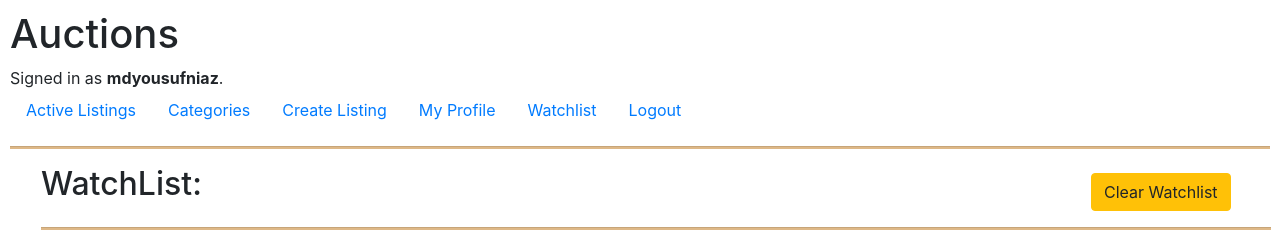
After one commit to mdyousufniaz/project2-cs50w, a Django app: page /watchlist in a window 1280 px wide. The commit adds this page. Shown: the top 247 px of the page. Run offline with Django 3.2, Linux system fonts and the light colour scheme; a user stored in the database is signed in; data comes from the database, SQL or seed files in the repository; both versions use the stored data as it was after the commit; some libraries are stand-ins or nearby versions.

Commit message:
almost finished...

```diff
--- /dev/null
+++ b/commerce/auctions/context_processors.py
@@ -0,0 +1,5 @@
+
+def default_image(request):
+    return {
+        'default_image': "https://th.bing.com/th/id/OIP.mq4EytPnqsxmByNt_UmE8wHaHa?pid=ImgDet&w=203&h=203&c=7&dpr=1.3"
+    }
--- a/commerce/auctions/models.py
+++ b/commerce/auctions/models.py
@@ -4,7 +4,8 @@ from django.utils.translation import gettext_lazy as _
 
 class User(AbstractUser):
     watchlist = models.ManyToManyField('Listing',
-                                    blank=True)
+                                    blank=True,
+                                    related_name='observers')
 
     def __str__(self):
         return f"Id: {self.id}, Username: {self.username}, Email: {self.email}, watchlist: {self.watchlist}"
@@ -20,8 +21,6 @@ class Listing(models.Model):
         "Home",
         "Other"
     )
-
-    DEFAULT_IMAGE_URL = "https://th.bing.com/th/id/OIP.mq4EytPnqsxmByNt_UmE8wHaHa?pid=ImgDet&w=203&h=203&c=7&dpr=1.3"
 
     title = models.CharField(max_length=100)
     description = models.TextField(max_length=500)
--- a/commerce/auctions/templates/auctions/categories.html
+++ b/commerce/auctions/templates/auctions/categories.html
@@ -8,14 +8,14 @@
         Explore Our Categories
     </h2>
     {% for category, listings in category_listings.items %}
-        <h3 class="m-3"><a href="#">{{category}}</a></h3>
+        <h3 class="m-3"><a href="{% url 'category' category|lower %}">{{category}}</a></h3>
         <div class="row flex-nowrap">
             {% for listing in listings %}
                     <div class="col-md-3 col-sm-6 mb-4">
                         <div class="card h-100">
                             <img src="{{ listing.image_url }}" class="card-img-top text-center" alt="{{ listing.title }}" onerror="this.onerror=null; this.src='{{ default_image }}';">
                             <div class="card-body">
-                                <h5 class="card-title">{{ listing.title }}</h5>
+                                <h5 class="card-title"><a href="{% url 'listing' listing.id %}">{{ listing.title }}</a></h5>
                                 <p class="card-text">Start Bid: ${{ listing.start_bid }}</p>
                             </div>
                         </div>
--- a/commerce/auctions/templates/auctions/layout.html
+++ b/commerce/auctions/templates/auctions/layout.html
@@ -25,14 +25,14 @@
                 <a class="nav-link" href="{% url 'categories' %}">Categories</a>
             </li>
             <li class="nav-item">
-                <a class="nav-link" href="{% url 'watchlist' %}">Watchlist</a>
-            </li>
-            <li class="nav-item">
                 <a class="nav-link" href="{% url 'create_listing' %}">Create Listing</a>
             </li>
             {% if user.is_authenticated %}
                 <li class="nav-item">
                     <a class="nav-link" href="{% url 'profile' user.id %}">My Profile</a>
+                </li>
+                <li class="nav-item">
+                    <a class="nav-link" href="{% url 'watchlist' %}">Watchlist</a>
                 </li>
                 <li class="nav-item">
                     <a class="nav-link" href="{% url 'logout' %}">Logout</a>
--- a/commerce/auctions/templates/auctions/listing_list_view.html
+++ b/commerce/auctions/templates/auctions/listing_list_view.html
@@ -11,10 +11,23 @@
                     <img src="{{ listing.image_url }}" alt="an image of {{ listing.title }}" class="img-fluid img-thumbnail fixed-size-img" onerror="this.onerror=null; this.src='{{ default_image }}';">
                 </div>
                 <div class="col-lg-8">
-                    <h3><a>{{ listing.title }}</a></h3>
+                    <h3><a href="{% url 'listing' listing.id %}">{{ listing.title }}</a></h3>
                     <p><b>Price: </b>${{ listing.start_bid }}</p>
-                    <p class="text-muted pl-4">Created {{ listing.creation_time }}</p>
-                    <a href="#" class="btn btn-danger">Add to Watchlist</a>
+                    <span title="status" class="text-light p-1 rounded m-3
+                    {% if listing.is_active %}
+                        bg-danger">Active
+                    {% else %}
+                        bg-secondary">Inactive
+                    {% endif %}
+                    </span>
+                    <p class="text-muted pl-4 mt-3">Created {{ listing.creation_time }}</p>
+                    {% if user in listing.observers.all %}
+                        {% block modify %}
+                            <i class="text-muted pl-4 border rounded">Added to watchlist</i>
+                        {% endblock %}
+                    {% else %}
+                        <a href="{% url 'modify_watchlist' 'add' listing.id %}" class="btn btn-danger">Add to Watchlist</a>
+                    {% endif %}
                 </div>
             </div>
             {% empty %}
--- a/commerce/auctions/templates/auctions/login.html
+++ b/commerce/auctions/templates/auctions/login.html
@@ -10,6 +10,7 @@
 
     <form action="{% url 'login' %}" method="post">
         {% csrf_token %}
+        <input type="hidden" name="next" value="{{ next }}">
         <div class="form-group">
             <input autofocus class="form-control" type="text" name="username" placeholder="Username">
         </div>
--- /dev/null
+++ b/commerce/auctions/templates/auctions/watchlist.html
@@ -0,0 +1,17 @@
+{% extends "auctions/listing_list_view.html" %}
+
+{% block header %}
+    <div class="row">
+        <div class="col-10">
+            <h2>WatchList:</h2>
+        </div>
+        <div class="col-2">
+            <a href="{% url 'clear_watchlist' %}" title="clear watchlist" class="btn btn-warning mt-2">Clear Watchlist</a>
+        </div>
+    </div>
+    <hr>
+{% endblock %}
+
+{% block modify %}
+    <a href="{% url 'modify_watchlist' 'remove' listing.id %}" class="btn btn-success">Remove from watchlist</a>
+{% endblock %}
--- a/commerce/auctions/urls.py
+++ b/commerce/auctions/urls.py
@@ -1,5 +1,5 @@
 from django.urls import path, re_path
-from .models import Listing
+from .models import Listing, User
 
 from . import views
 
@@ -9,9 +9,12 @@ urlpatterns = [
     path("logout", views.logout_view, name="logout"),
     path("register", views.register, name="register"),
     path("categories", views.categories_view, name="categories"),
-    path("watchlist", views.watchlist_view, name="watchlist"),
+    path("watchlist", views.watchlist_view, name='watchlist'),
     path("create_listing", views.create_listing, name="create_listing"),
     path("profile/<int:user_id>", views.profile_view, name="profile"),
     path("listing/<int:listing_id>", views.listing_view, name="listing"),
-    re_path(r'^category/(?P<category>(' + '|'.join((category.lower() for category in Listing.CATEGORIES)) + '))/?$', views.category_view, name="category")
+    re_path(r'^category/(?P<category>(' + '|'.join((category.lower() for category in Listing.CATEGORIES)) + '))/?$', views.category_view, name="category"),
+    re_path(r'^watchlist/(?P<action>(add|remove))/(?P<listing_id>\d+)/$', views.modify_watchlist, name='modify_watchlist'),
+    path("watchlist/clear", views.clear_watchlist, name='clear_watchlist'),
+    path("close_auction/<int:listing_id>", views.close_auction, name="close_auction")
 ]
--- a/commerce/auctions/views.py
+++ b/commerce/auctions/views.py
@@ -1,19 +1,18 @@
 from django.contrib.auth import authenticate, login, logout
 from django.db import IntegrityError
 from django.http import HttpResponse, HttpResponseRedirect
-from django.shortcuts import render, get_object_or_404
+from django.shortcuts import render, get_object_or_404, redirect
 from django.urls import reverse
 from django.contrib.auth.decorators import login_required
 
 from .models import User, Listing, Bid, Comment
 
-from .util import ListingForm, ListingFilter, BiddingForm, CommentForm
+from .util import ListingForm, ListingFilter, BiddingForm, CommentForm, custom_login_required
 
 
 def index(request):
     return render(request, "auctions/index.html",{
-        'listing_list': Listing.objects.filter(is_active=True),
-        'default_image': Listing.DEFAULT_IMAGE_URL
+        'listing_list': Listing.objects.filter(is_active=True)
     })
 
 
@@ -28,13 +27,19 @@ def login_view(request):
         # Check if authentication successful
         if user is not None:
             login(request, user)
-            return HttpResponseRedirect(reverse("index"))
+            next_url = request.POST.get('next', None)
+            print(next_url)
+            if next_url:
+                return redirect(next_url)
+            return HttpResponseRedirect(reverse('index'))
         else:
             return render(request, "auctions/login.html", {
                 "message": "Invalid username and/or password."
             })
     else:
-        return render(request, "auctions/login.html")
+        return render(request, "auctions/login.html", {
+            "next": request.GET.get('next', '')
+        })
 
 
 def logout_view(request):
@@ -71,11 +76,15 @@ def register(request):
 def categories_view(request):
     return render(request, "auctions/categories.html", {
         'category_listings': {category: Listing.objects.filter(category=category) for category in Listing.CATEGORIES},
-        'default_image': Listing.DEFAULT_IMAGE_URL
     })
 
-def watchlist(request):
-    pass
+
+@login_required
+def watchlist_view(request):
+    return render(request, "auctions/watchlist.html", {
+        'listing_list': request.user.watchlist.all()
+    })
+
 
 def create_listing(request):
     if request.method == "POST":
@@ -97,7 +106,6 @@ def category_view(request, category):
     return render(request, "auctions/category.html",{
         'category': category.title(),
         'listing_list': Listing.objects.filter(is_active=True, category=category.title()),
-        'default_image': Listing.DEFAULT_IMAGE_URL
     })
 
 @login_required
@@ -117,8 +125,7 @@ def profile_view(request, user_id):
             return render(request, "auctions/profile.html", {
                             "new_user": user,
                             "listing_filter": form,
-                            'listing_list': user.listings.all(),
-                            'default_image': Listing.DEFAULT_IMAGE_URL
+                            'listing_list': user.listings.all()
                         })
 
     filter_choice = request.session.get('filter_choice', 'all')
@@ -134,8 +141,7 @@ def profile_view(request, user_id):
     return render(request, "auctions/profile.html", {
                     "new_user": user,
                     "listing_filter": ListingFilter(initial={'filter_option': filter_choice}),
-                    'listing_list': listing_list,
-                    'default_image': Listing.DEFAULT_IMAGE_URL
+                    'listing_list': listing_list
                 })
 
 
@@ -143,34 +149,63 @@ def listing_view(request, listing_id):
     listing = Listing.objects.get(pk=listing_id)
     if request.method == "POST":
         print(request.POST)
-        if 'bid' in request.POST:
-            bid_form = BiddingForm(request.POST, listing=listing)
-            if bid_form.is_valid():
-                Bid(**bid_form.cleaned_data, user=request.user, listing=listing).save()
-                return HttpResponseRedirect(reverse('listing', args=[listing_id]))
+        if request.user.is_authenticated:
+            if 'bid' in request.POST:
+                bid_form = BiddingForm(request.POST, listing=listing)
+                if bid_form.is_valid():
+                    Bid(**bid_form.cleaned_data, user=request.user, listing=listing).save()
+                    return HttpResponseRedirect(reverse('listing', args=[listing_id]))
+                else:
+                    return render(request, "auctions/listing.html", {
+                            'listing' : listing,
+                            'bid_form': bid_form,
+                            'comment_form': CommentForm()
+                        })
             else:
-                return render(request, "auctions/listing.html", {
-                        'listing' : listing,
-                        'default_image': Listing.DEFAULT_IMAGE_URL,
-                        'bid_form': bid_form,
-                        'comment_form': CommentForm()
-                    })
+                comment_form = CommentForm(request.POST)
+                if comment_form.is_valid():
+                    Comment(**comment_form.cleaned_data, user=request.user, listing=listing).save()
+                    return HttpResponseRedirect(reverse('listing', args=[listing_id]))
+                else:
+                    return render(request, "auctions/listing.html", {
+                            'listing' : listing,
+                            'bid_form': BiddingForm(),
+                            'comment_form': comment_form
+                        })
         else:
-            comment_form = CommentForm(request.POST)
-            if comment_form.is_valid():
-                Comment(**comment_form.cleaned_data, user=request.user, listing=listing).save()
-                return HttpResponseRedirect(reverse('listing', args=[listing_id]))
-            else:
-                return render(request, "auctions/listing.html", {
-                        'listing' : listing,
-                        'default_image': Listing.DEFAULT_IMAGE_URL,
-                        'bid_form': BiddingForm(),
-                        'comment_form': comment_form
-                    })
+            return HttpResponseRedirect(f"{reverse('login')}?next=listing/{listing_id}")
 
     return render(request, "auctions/listing.html", {
         'listing' : listing,
-        'default_image': Listing.DEFAULT_IMAGE_URL,
         'bid_form': BiddingForm(listing=listing),
         'comment_form': CommentForm()
     })
+
+def modify_watchlist(request, action, listing_id):
+    current_view = request.META.get('HTTP_REFERER', 'index')
+    print(current_view)
+    if request.user.is_authenticated:
+        listing = get_object_or_404(Listing, id=listing_id)
+        user = request.user
+        match action:
+            case 'add':
+                user.watchlist.add(listing)
+            case 'remove':
+                user.watchlist.remove(listing)
+            case _:
+                pass
+        print(user.watchlist.all())
+        return redirect(current_view)
+    else:
+        return HttpResponseRedirect(f"{reverse('login')}?next={current_view}")
+
+@login_required
+def clear_watchlist(request):
+    request.user.watchlist.clear()
+    return HttpResponseRedirect(reverse('watchlist'))
+
+def close_auction(request, listing_id):
+    listing = Listing.objects.get(pk=listing_id)
+    listing.is_active = False
+    listing.save()
+    return HttpResponseRedirect(reverse('listing', args=[listing_id]))
--- a/commerce/commerce/settings.py
+++ b/commerce/commerce/settings.py
@@ -63,6 +63,8 @@ TEMPLATES = [
                 'django.template.context_processors.request',
                 'django.contrib.auth.context_processors.auth',
                 'django.contrib.messages.context_processors.messages',
+                # my context_processor variables
+                'auctions.context_processors.default_image'
             ],
         },
     },
```
Also changed, not shown: commerce/auctions/templates/auctions/listing.html (+31 -6 lines), commerce/auctions/util.py (+17 -0 lines), commerce/auctions/migrations/0005_alter_user_watchlist.py (added), commerce/db.sqlite3.
